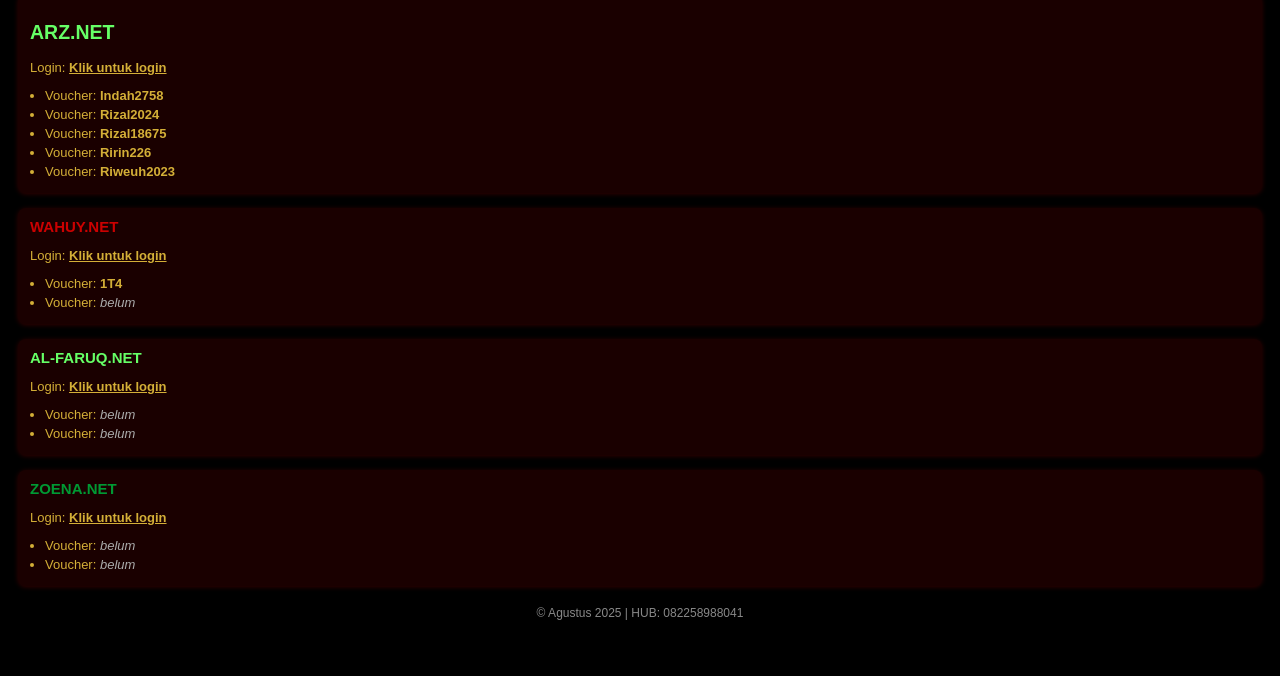
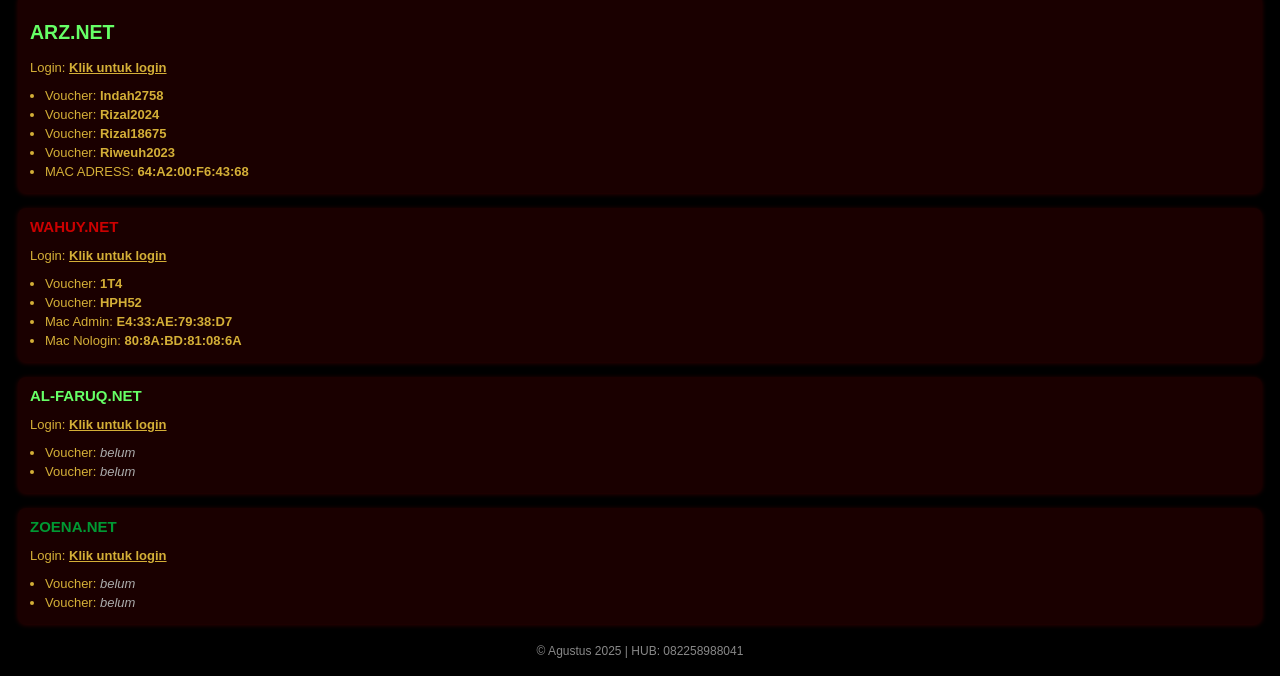
Before and after one commit to joker63-in/WIFI-PROJECT-, a plain HTML site: page index.html in a window 1280 px wide. Shown: the part 212-888 px from the top of the page. Before the commit the page ends 850 px from the top, so only its background shows below. Drawn offline with Linux system fonts and the light colour scheme.

Commit message:
index.html

```diff
--- a/index.html
+++ b/index.html
@@ -93,8 +93,8 @@
       <li>Voucher: <strong>Indah2758</strong></li>
       <li>Voucher: <strong>Rizal2024</strong></li>
       <li>Voucher: <strong>Rizal18675</strong></li>
-      <li>Voucher: <strong>Ririn226</strong></li>
       <li>Voucher: <strong>Riweuh2023</strong></li>
+      <li>MAC ADRESS: <strong>64:A2:00:F6:43:68</strong></li>
     </ul>
   </div>
 
@@ -103,7 +103,9 @@
     <p>Login: <a href="http://192.168.40.1" target="_blank">Klik untuk login</a></p>
     <ul>
       <li>Voucher: <strong>1T4</strong></li>
-      <li>Voucher: <em>belum</em></li>
+      <li>Voucher: <strong>HPH52</strong></li>
+      <li>Mac Admin: <strong>E4:33:AE:79:38:D7</strong></li>
+      <li>Mac Nologin: <strong>80:8A:BD:81:08:6A</strong></li>
     </ul>
   </div>
 
```
